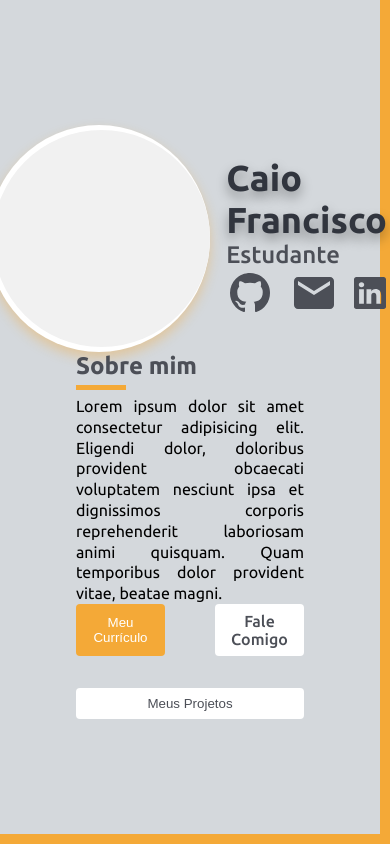
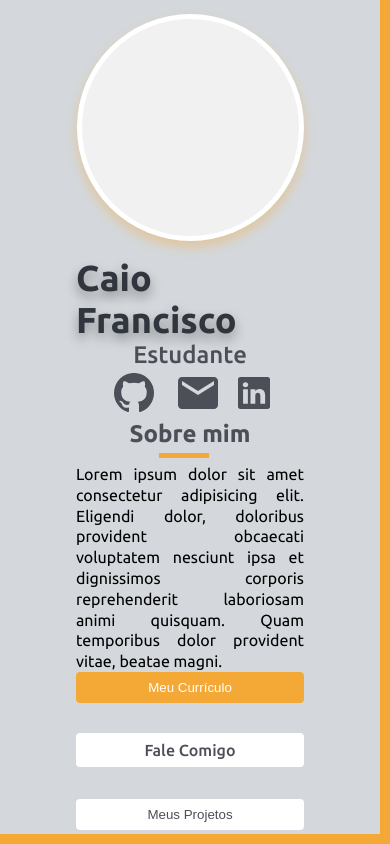
Before and after one commit to CaioFranciscoCS/portifolio, a plain HTML site: page index.html in a window 390 px wide. Drawn offline with Linux system fonts and the light colour scheme.

Commit message:
atualizacao_9

```diff
--- a/assets/css/grid.css
+++ b/assets/css/grid.css
@@ -32,3 +32,27 @@
     flex-direction: row;
     gap: 50px;
 }
+
+@media screen and (max-width: 500px) {
+    .grid-header {
+        display: flex;
+        flex-direction: column;
+        align-items: center;
+        gap: 16px;
+    }
+    .grid-row {
+        display: flex;
+        flex-direction: column;
+        gap: 30px;
+    }
+    .grid-header_item {
+        display: flex;
+        flex-direction: column;
+        align-items: center;
+    }
+    .grid-resume {
+        display: flex;
+        flex-direction: column;
+        align-items: center;
+    }
+}
--- a/assets/css/style.css
+++ b/assets/css/style.css
@@ -101,3 +101,15 @@ p {
     background-color: #fff;
     box-shadow: 0 12px 24px rgba(0, 0, 0, 0.35);
 }
+
+@media screen and (max-width: 500px) {
+    h2::after {
+        content: "";
+        position: absolute;
+        bottom: -10px;
+        left: 30px;
+        width: 50px;
+        height: 5px;
+        background-color: var(--border);
+    }
+}
--- a/index.html
+++ b/index.html
@@ -34,7 +34,9 @@
             <button class="btn js-btn-projects" href="">Meus Projetos</button>
         </div>
     </div>
-    <section class="modal js-modal"></section>
+    <section class="modal js-modal">
+        <button class="btn js-btn-close">X</button>
+    </section>
     <script type="module" src="./assets/javascript/app.js"></script>
     <script type="module" src="./data/data.js"></script>
 </body>
```
